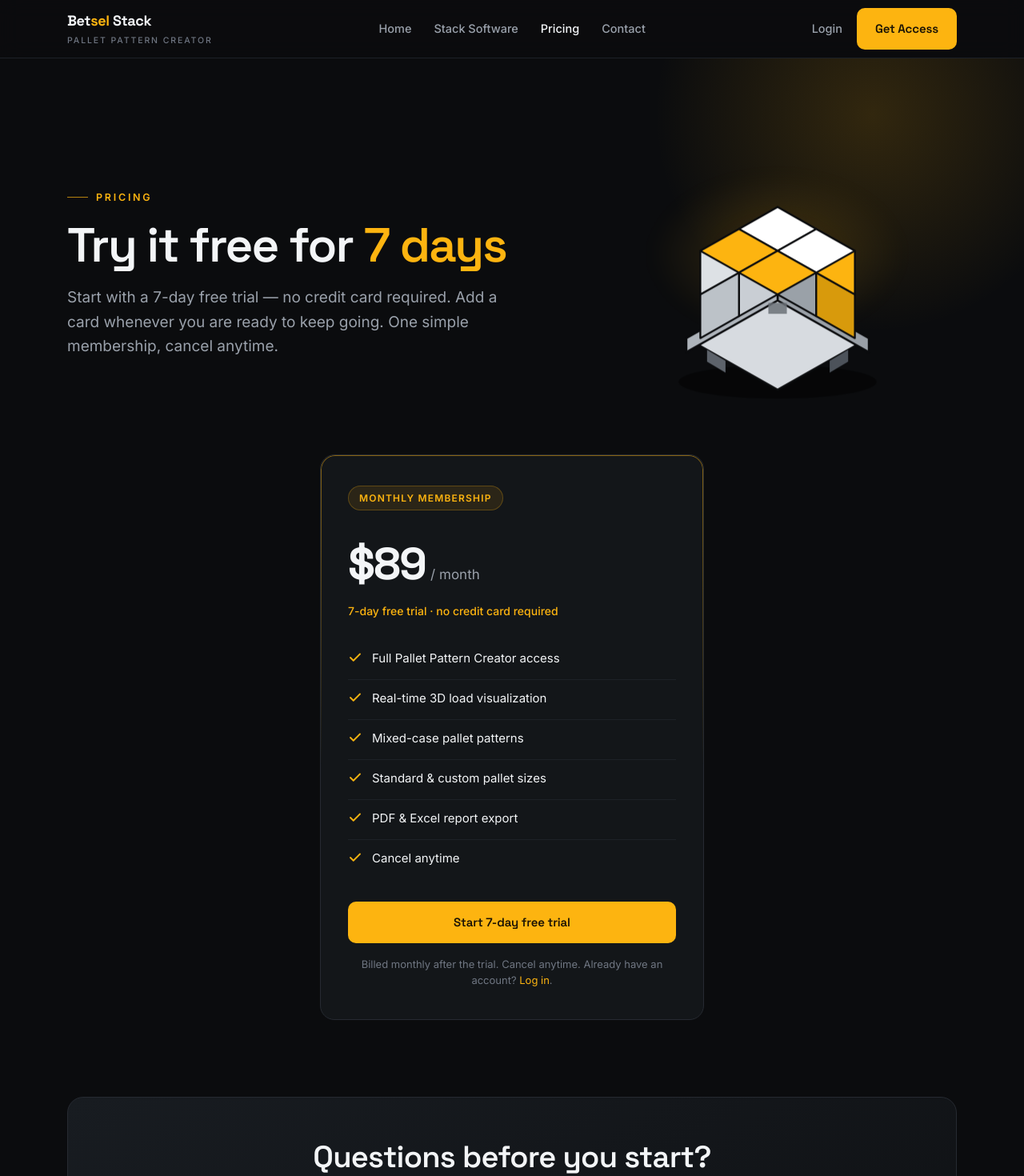
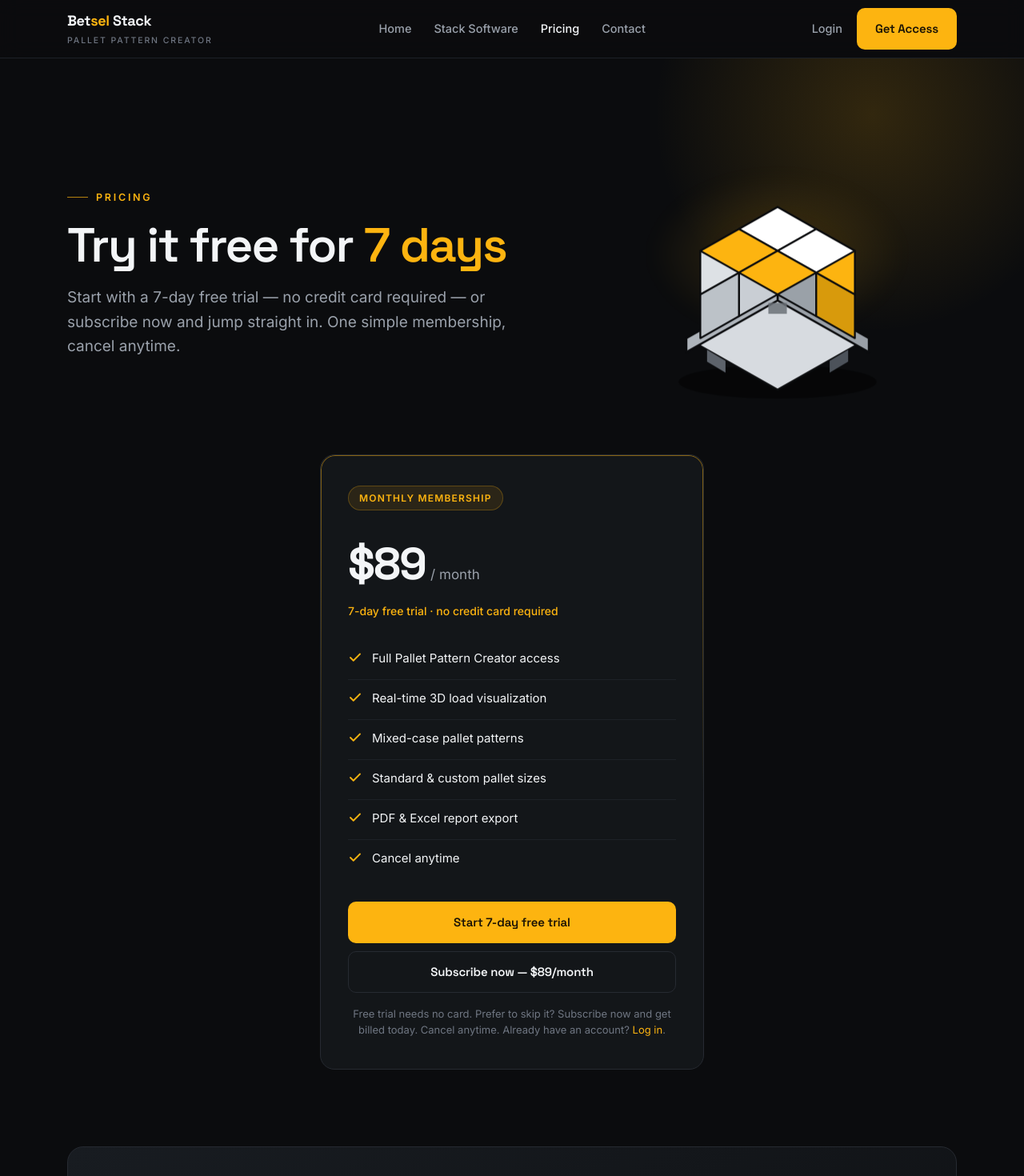
Before and after one commit to KnappBuiltMachines/betselstack-site, a Next.js app: page /pricing in a window 1280 px wide. Shown: the top 1470 px of the page at 80% size. Built offline with nearby package versions, Linux system fonts and the light colour scheme.

Commit message:
Revise pricing page copy for trial and subscription
Updated trial and subscription messaging for clarity.

```diff
--- a/app/pricing/page.js
+++ b/app/pricing/page.js
@@ -23,8 +23,8 @@
               Try it free for <span className="accent">7 days</span>
             </h1>
             <p className="lead">
-              Start with a 7-day free trial &mdash; no credit card required. Add
-              a card whenever you are ready to keep going. One simple
+              Start with a 7-day free trial &mdash; no credit card required
+              &mdash; or subscribe now and jump straight in. One simple
               membership, cancel anytime.
             </p>
           </div>
@@ -58,8 +58,12 @@
             <Link href="/signup" className="btn btn--primary btn--block">
               Start 7-day free trial
             </Link>
+            <Link href="/subscribe" className="btn btn--ghost btn--block" style={{ marginTop: 10 }}>
+              Subscribe now &mdash; $89/month
+            </Link>
             <p className="price-fine">
-              Billed monthly after the trial. Cancel anytime.{" "}
+              Free trial needs no card. Prefer to skip it? Subscribe now and get
+              billed today. Cancel anytime.{" "}
               Already have an account? <Link href="/login" style={{ color: "var(--amber)" }}>Log in</Link>.
             </p>
           </div>
```
